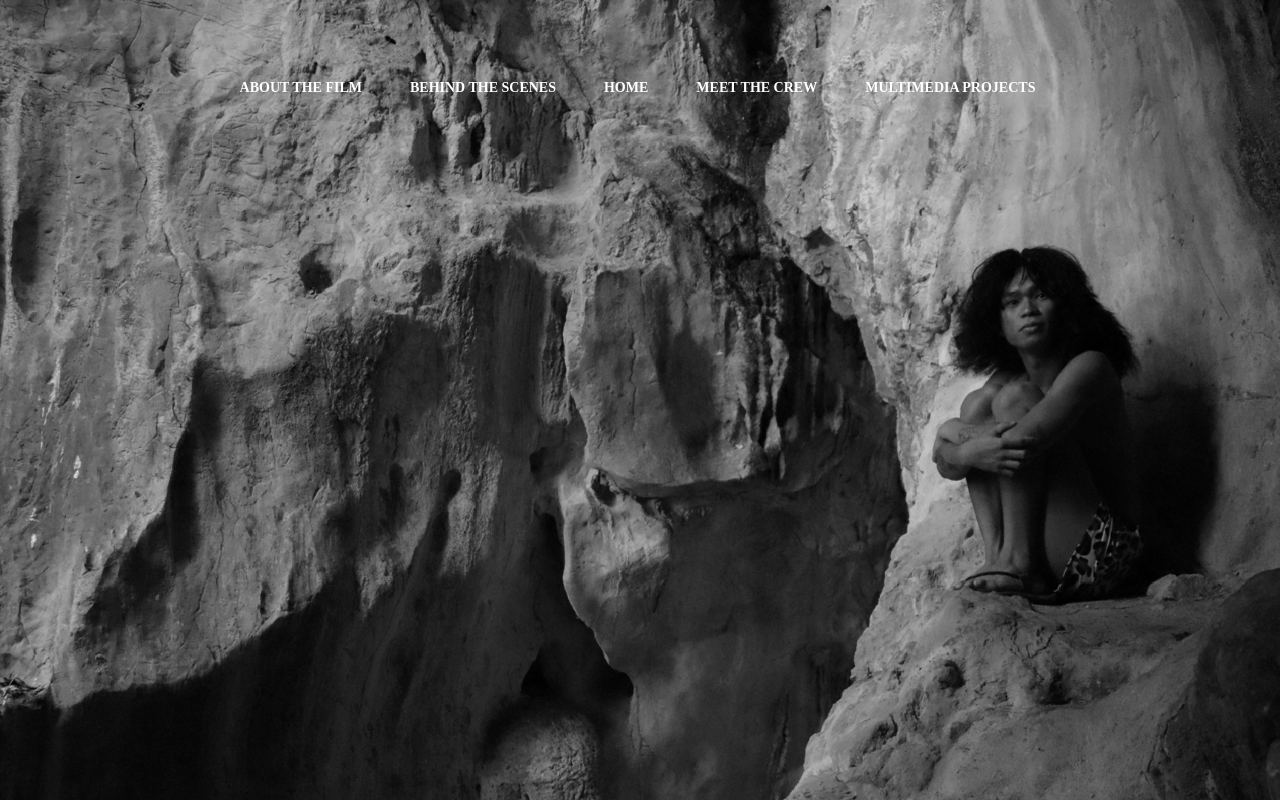
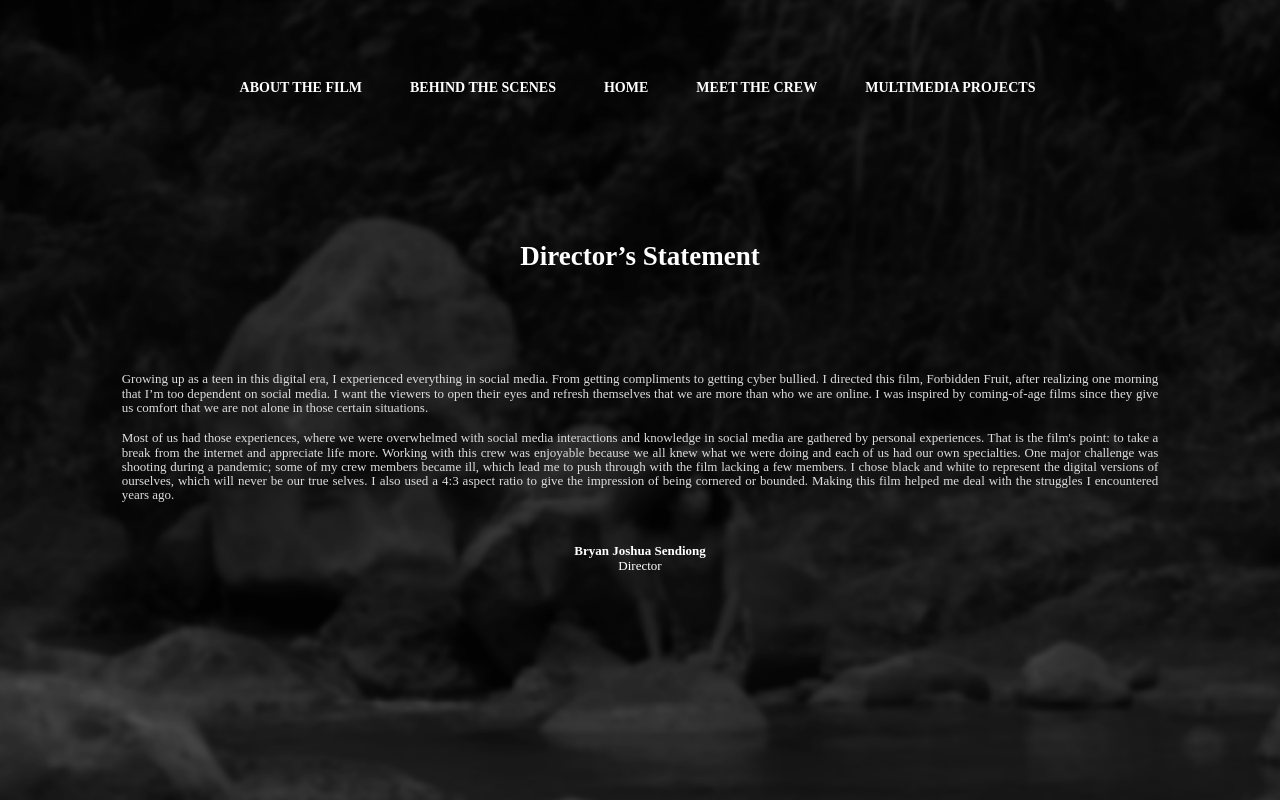
Before and after one commit to brentmanzo/forbidden-fruit, a PHP site: page /about.html in a window 1280 px wide. Run offline with PHP 8.4, Linux system fonts and the light colour scheme; some libraries are stand-ins or nearby versions; some web fonts are replaced.

Commit message:
about the film, navbar update

```diff
--- a/about.html
+++ b/about.html
@@ -19,7 +19,7 @@
 
 <body id="page-top">
     <div class="bg-image" style="
-    background-image: url(assets/img/bg-home.jpg);
+    background-image: url(assets/img/bg-about.jpg);
     height: 100vh;
     ">
         <!-- Navigation-->
@@ -42,6 +42,38 @@
                 </div>
             </div>
         </nav>
+
+        <div class="about-main col-lg-10 text-center mx-auto">
+            <h1><strong>Director’s Statement</strong></h1>
+            <div id="statement">
+                <p>Growing up as a teen in this digital era, I experienced everything in social media. From getting
+                    compliments to getting cyber bullied. I directed this film, Forbidden Fruit, after realizing one
+                    morning
+                    that I’m too dependent on social media. I want the viewers to open their eyes and refresh themselves
+                    that we are more than who we are online. I was inspired by coming-of-age films since they give us
+                    comfort that we are not alone in those certain situations.
+                </p>
+                <p>Most of us had those experiences, where we were overwhelmed with social media interactions and
+                    knowledge
+                    in social media are gathered by personal experiences. That is the film's point: to take a break from
+                    the
+                    internet and appreciate life more. Working with this crew was enjoyable because we all knew what we
+                    were
+                    doing and each of us had our own specialties. One major challenge was shooting during a pandemic;
+                    some
+                    of my crew members became ill, which lead me to push through with the film lacking a few members. I
+                    chose black and white to represent the digital versions of ourselves, which will never be our true
+                    selves. I also used a 4:3 aspect ratio to give the impression of being cornered or bounded. Making
+                    this
+                    film helped me deal with the struggles I encountered years ago.
+                </p>
+            </div>
+            <div id="director-tag">
+                <strong>Bryan Joshua Sendiong</strong></br>
+                Director
+            </div>
+
+        </div>
         <!-- Footer-->
         <footer>
         </footer>
--- a/css/styles.css
+++ b/css/styles.css
@@ -10,6 +10,12 @@
     font-family: objectivity;
     src: url(../assets/font/Objectivity/Objectivity-Regular.otf);
 }
+
+@font-face {
+    font-family: objectivity-xtra-bold;
+    src: url(../assets/font/Objectivity/Objectivity-ExtraBold.otf);
+}
+
 
 * {
     border-radius: 0 !important;
@@ -132,4 +138,27 @@ a:hover {
 
 }
 
-.carousel-item {}
+#statement {
+    font-size: 13px;
+    text-align: justify;
+    text-justify: inter-word;
+    line-height: 1.1;
+    color: rgb(221, 221, 221);
+    margin-top: 100px;
+}
+
+.about-main {
+    font-size: 13px;
+    line-height: 1.2;
+    letter-spacing: 0em;
+    margin-top: 110px;
+}
+
+#director-tag {
+    margin-top: 40px;
+}
+
+h1 {
+    font-size: 27px;
+    font-family: objectivity-xtra-bold;
+}
```
Also changed, not shown: bts.html (+5 -2 lines), crew.html (+5 -2 lines), index.html (+5 -2 lines), projects.html (+5 -2 lines), assets/img/bg-about.jpg (added), assets/img/xxbg-about.jpg (added).
